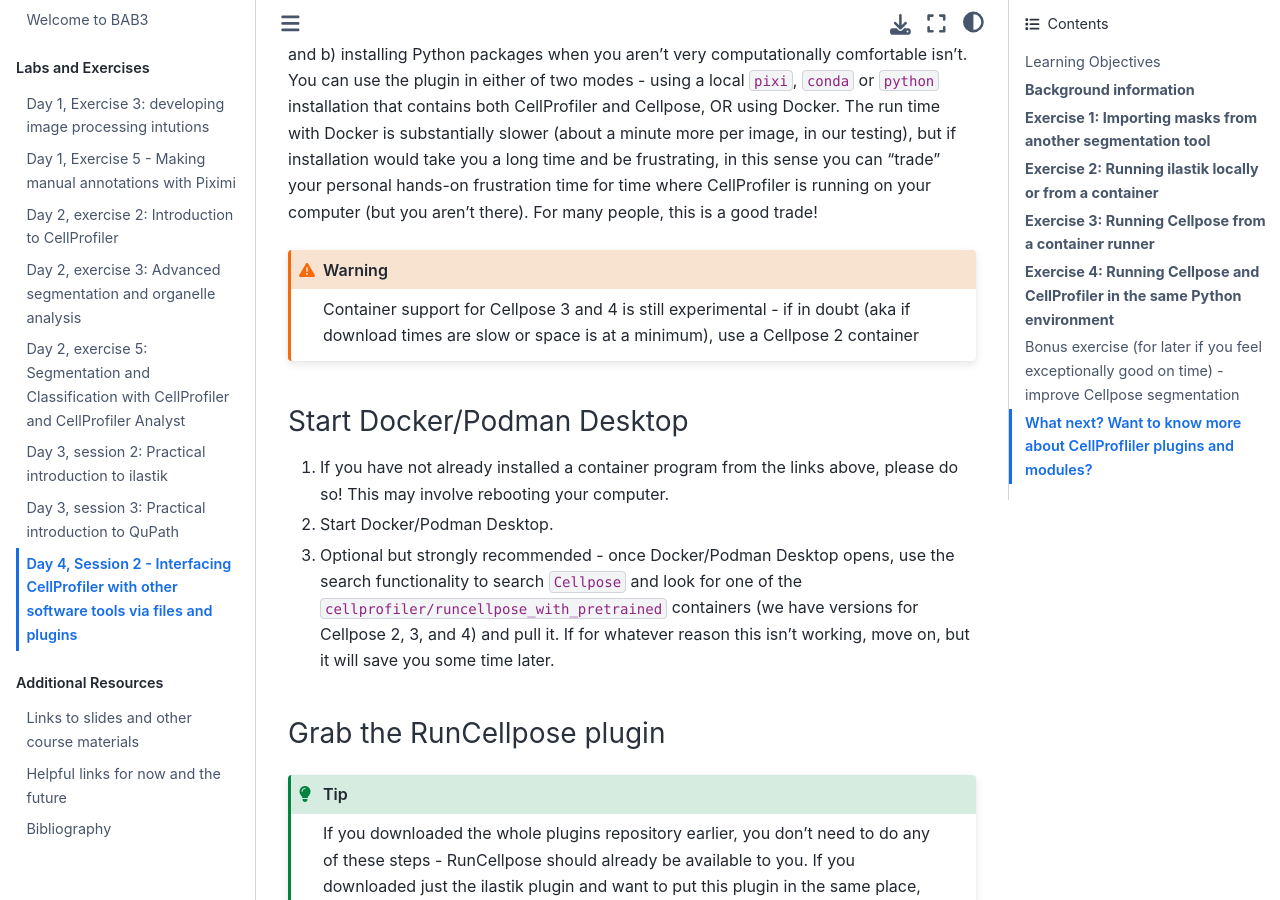
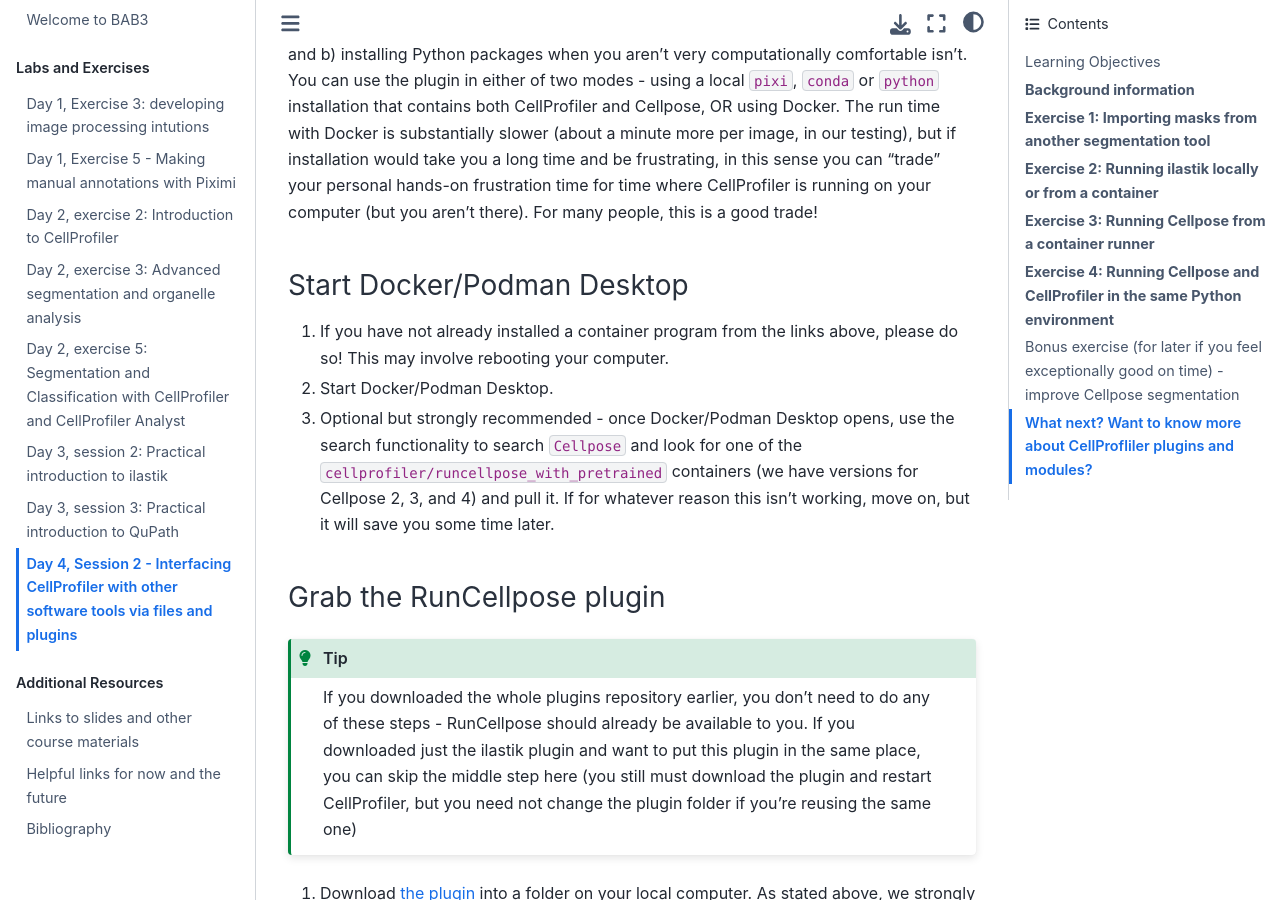
Before and after one commit to broadinstitute/BAB3, a Jupyter Book: the page built from docs/BeginnerSegmentation/BeginnerSegmentationPlugins.md, in a window 1280 px wide and 900 px high, scrolled down 12684 px. Built offline with Jupyter Book 1.0.4 settings and Sphinx 7.4.7 and the Sphinx Book theme 1.1.4, drawn with Linux system fonts in a browser that asks for light colours.

Commit message:
I fixed it!

````diff
--- a/docs/BeginnerSegmentation/BeginnerSegmentationPlugins.md
+++ b/docs/BeginnerSegmentation/BeginnerSegmentationPlugins.md
@@ -224,10 +224,6 @@ Based on your evaluations above, can you identify some places where additional t
 
 RunCellpose is by far our most popular plugin, simply because a) Cellpose is awesome! and b) installing Python packages when you aren't very computationally comfortable isn't. You can use the plugin in either of two modes - using a local `pixi`, `conda` or `python` installation that contains both CellProfiler and Cellpose, OR using Docker. The run time with Docker is substantially slower (about a minute more per image, in our testing), but if installation would take you a long time and be frustrating, in this sense you can "trade" your personal hands-on frustration time for time where CellProfiler is running on your computer (but you aren't there). For many people, this is a good trade!
 
-```{warning}
-Container support for Cellpose 3 and 4 is still experimental - if in doubt (aka if download times are slow or space is at a minimum), use a Cellpose 2 container
-```
-
 ### Start Docker/Podman Desktop
 1. If you have not already installed a container program from the links above, please do so! This may involve rebooting your computer.
 1. Start Docker/Podman Desktop.
````
